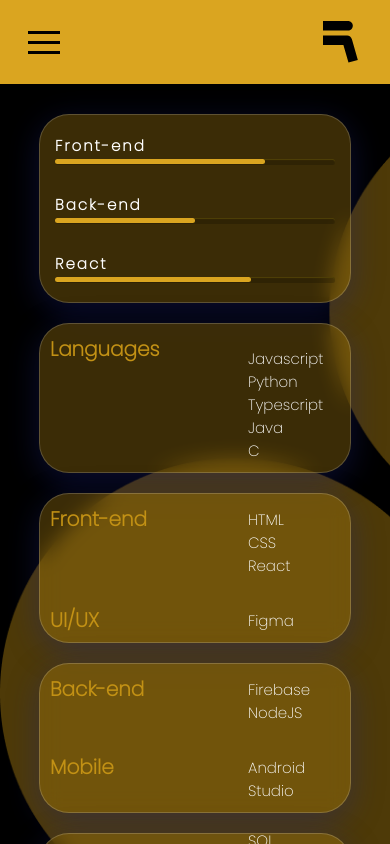
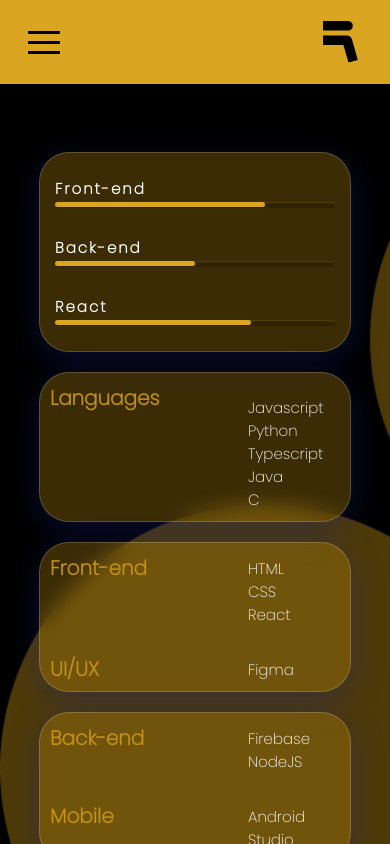
Before and after one commit to Rahul16086/portfoliov1, a Next.js app: page /skills in a window 390 px wide. Shown: the top 844 px of the page. Built offline with nearby package versions, Linux system fonts and the light colour scheme.

Commit message:
Fixed margin gaps in skills and work component

```diff
--- a/components/skills/Skills.module.css
+++ b/components/skills/Skills.module.css
@@ -116,16 +116,16 @@
 @media (max-width: 40rem) {
 
     .mainContainer{
-        height: 100vh;
         width: 100vw;
+        height: auto;
+        flex-direction: column;
         background-attachment: fixed;
         background-size: cover;
     }
 
     .consolidatedSkills{
-        height: 30vh;
+        height: 200px;
         width: 80vw;
-        margin-top: 10vh;
     }
 
     .skillsContainer{
@@ -153,9 +153,3 @@
         font-size: 15px;
     }
 }
-
-@media screen and (device-width: 360px) and (device-height: 640px) {
-    .consolidatedSkills{
-        margin-top: 40vh;
-    }
-}
--- a/components/works/Works.module.css
+++ b/components/works/Works.module.css
@@ -1,6 +1,6 @@
 .mainContainer{
     width: 100vw;
-    /*height: calc(100vh - 10vh);*/
+    height: auto;
     display: flex;
     align-items: center;
     justify-content: center;
```
